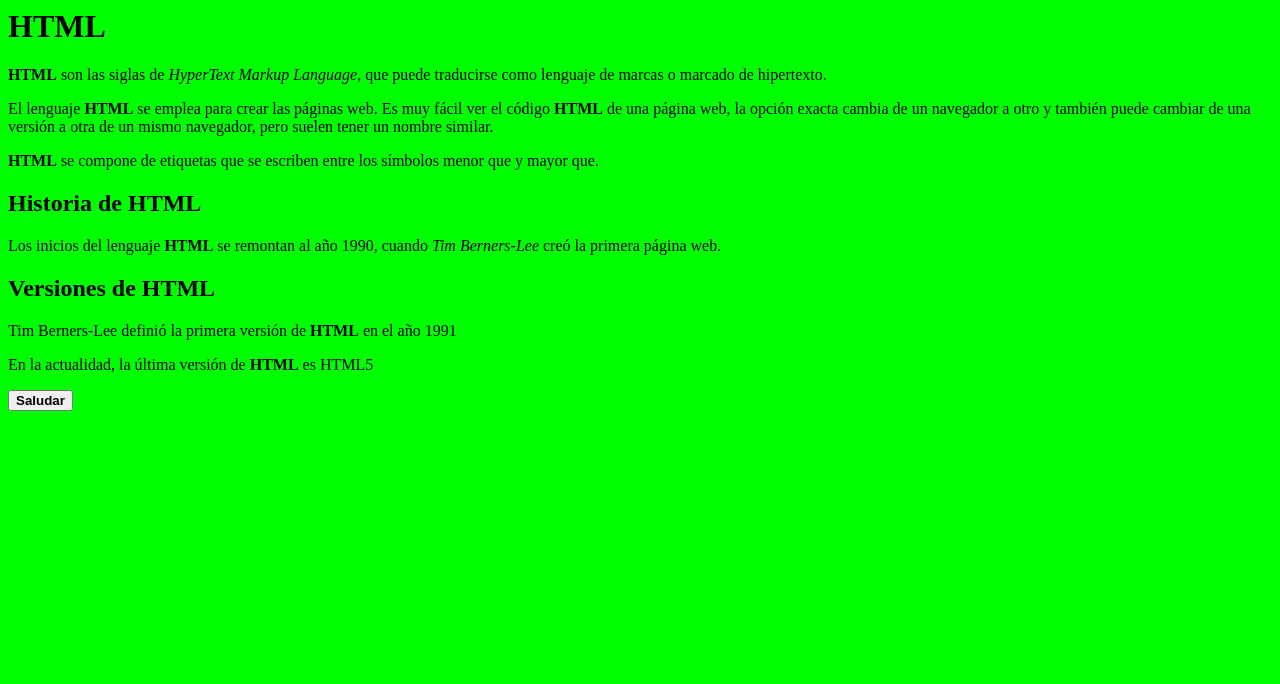
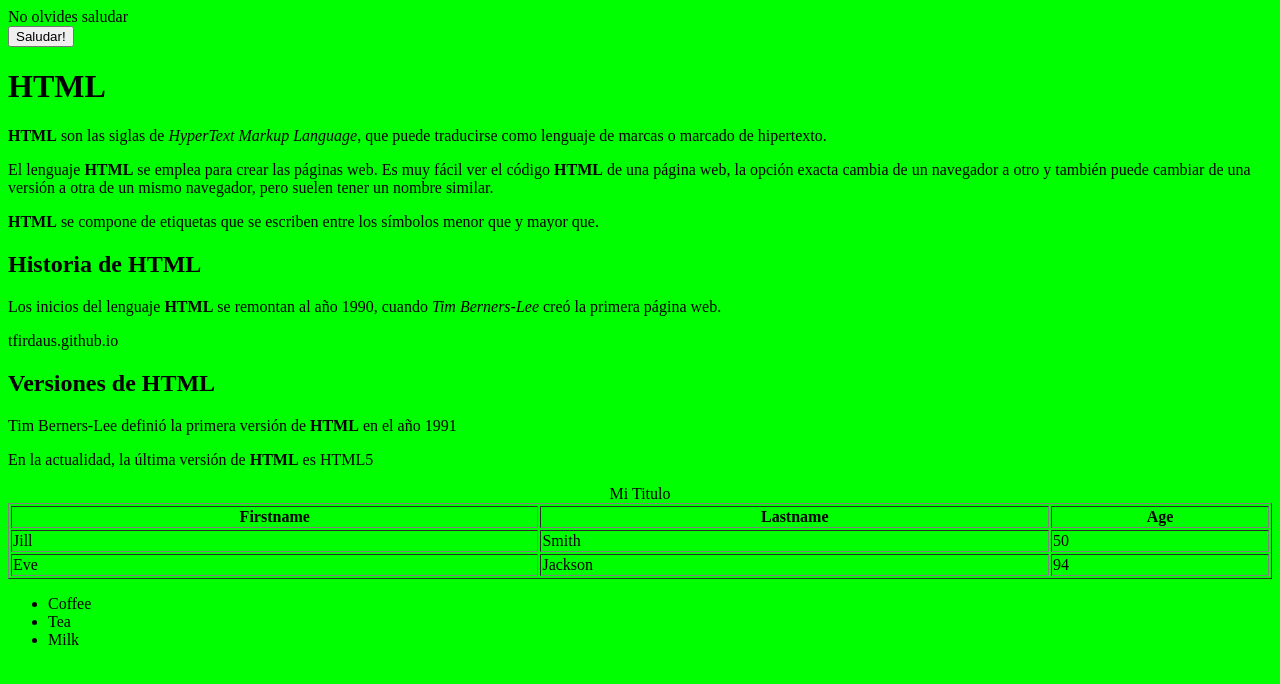
Before and after one commit to nahumar/html5, a plain HTML site: page index.html in a window 1280 px wide. Drawn offline with Linux system fonts and the light colour scheme.

Commit message:
Update index.html

```diff
--- a/index.html
+++ b/index.html
@@ -1,9 +1,10 @@
+
 
 <html>
 <head>
 <title>Nahuel</title>
 
-  <link rel="shortcut icon" href="descarga.jpeg">
+<link rel="shortcut icon" href="descarga.jpeg">
 
 <link rel="stylesheet" href="new.css" type="text/css" media="all">
 
@@ -12,7 +13,8 @@
 </head>
 <body>
 
-
+<div id=resultado_saludo> No olvides saludar</div>
+<button id=mi_boton type="button" onclick="saludar()">Saludar!</button>
 
 <h1>HTML</h1>
 <p><strong>HTML</strong> son las siglas de <em>HyperText Markup Language</em>, que puede traducirse como lenguaje de marcas o marcado de hipertexto.
@@ -25,11 +27,36 @@
 
 <h2>Historia de HTML</h2>
 <p>Los inicios del lenguaje <strong>HTML</strong> se remontan al año 1990, cuando <em>Tim Berners-Lee</em> creó la primera página web.</p>
-
+tfirdaus.github.io
 <h2>Versiones de HTML</h2>
 <p> Tim Berners-Lee definió la primera versión de <strong>HTML</strong> en el año 1991 </p>
 <p>En la actualidad, la última versión de <strong>HTML</strong> es HTML5</p>
 
-  <button type="button" onclick="saludar()"><strong>Saludar</strong></button>
+<table style="width:100%" border=1 >
+<caption>Mi Titulo</caption>
+  <tr>
+    <th>Firstname</th>
+    <th>Lastname</th>
+    <th>Age</th>
+  </tr>
+  <tr>
+    <td>Jill</td>
+    <td>Smith</td>
+    <td>50</td>
+  </tr>
+  <tr>
+    <td>Eve</td>
+    <td>Jackson</td>
+    <td>94</td>
+  </tr>
+</table>
+
+<ul>
+  <li>Coffee</li>
+  <li>Tea</li>
+  <li>Milk</li>
+</ul>
+
+
 </body>
 </html>
```
